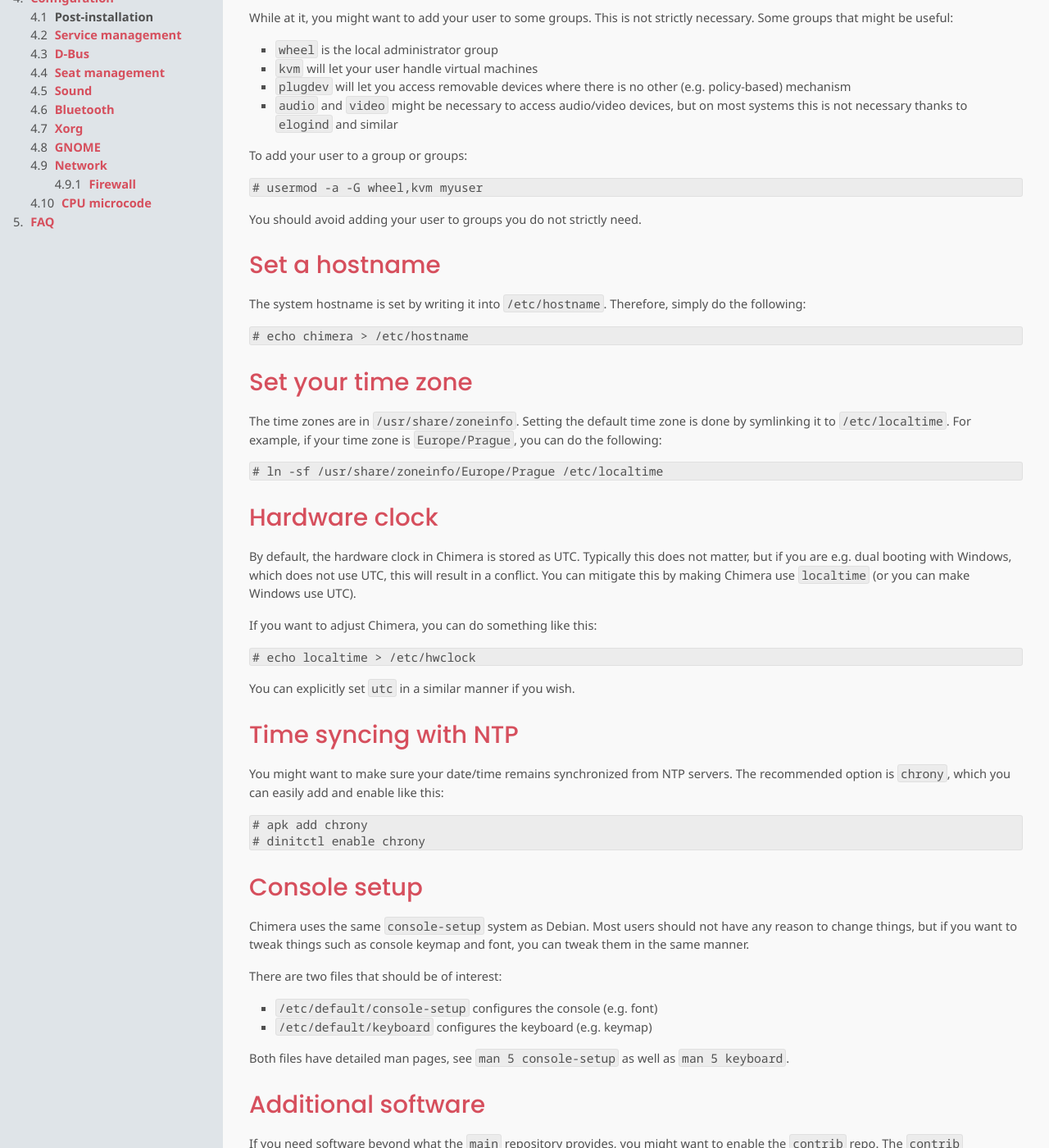
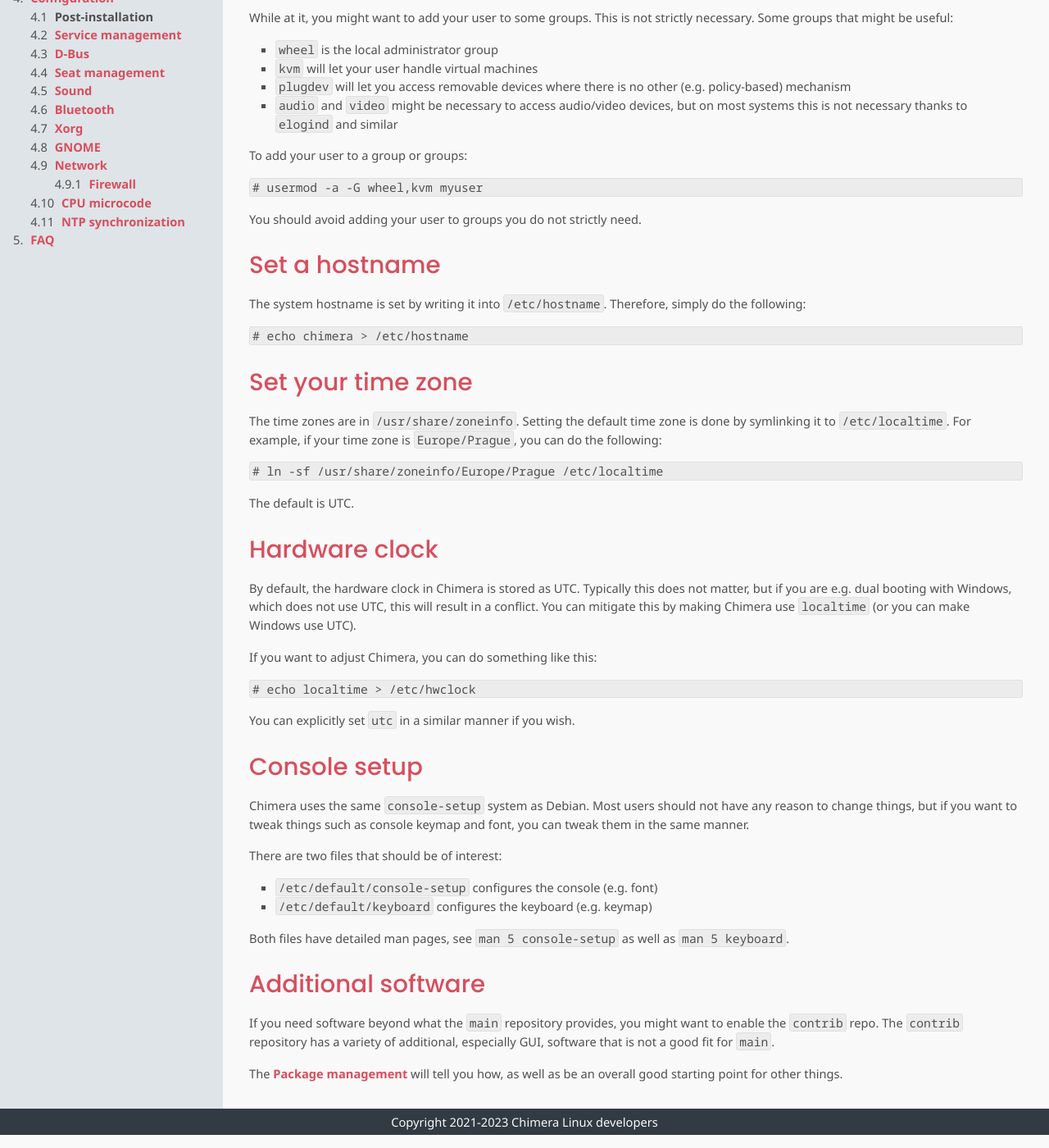
Before and after one commit to chimera-linux/chimera-linux.github.io, a Jekyll site: the page built from _docs/configuration/post-installation.md, in a window 1280 px wide and 1400 px high, scrolled down 492 px. Shown: the whole window at 82% size. Built offline with Jekyll 4.4.1, drawn with Linux system fonts in a browser that asks for light colours.

Commit message:
add docs for chrony

````diff
--- a/_docs/configuration/post-installation.md
+++ b/_docs/configuration/post-installation.md
@@ -62,6 +62,8 @@
 # ln -sf /usr/share/zoneinfo/Europe/Prague /etc/localtime
 ```
 
+The default is UTC.
+
 ## Hardware clock
 
 By default, the hardware clock in Chimera is stored as UTC. Typically
@@ -76,17 +78,6 @@
 ```
 
 You can explicitly set `utc` in a similar manner if you wish.
-
-## Time syncing with NTP
-
-You might want to make sure your date/time remains synchronized from
-NTP servers. The recommended option is `chrony`, which you can easily
-add and enable like this:
-
-```
-# apk add chrony
-# dinitctl enable chrony
-```
 
 ## Console setup
 
````
Also changed, not shown: _docs/configuration/ntp.md (added, +31 -0 lines).
